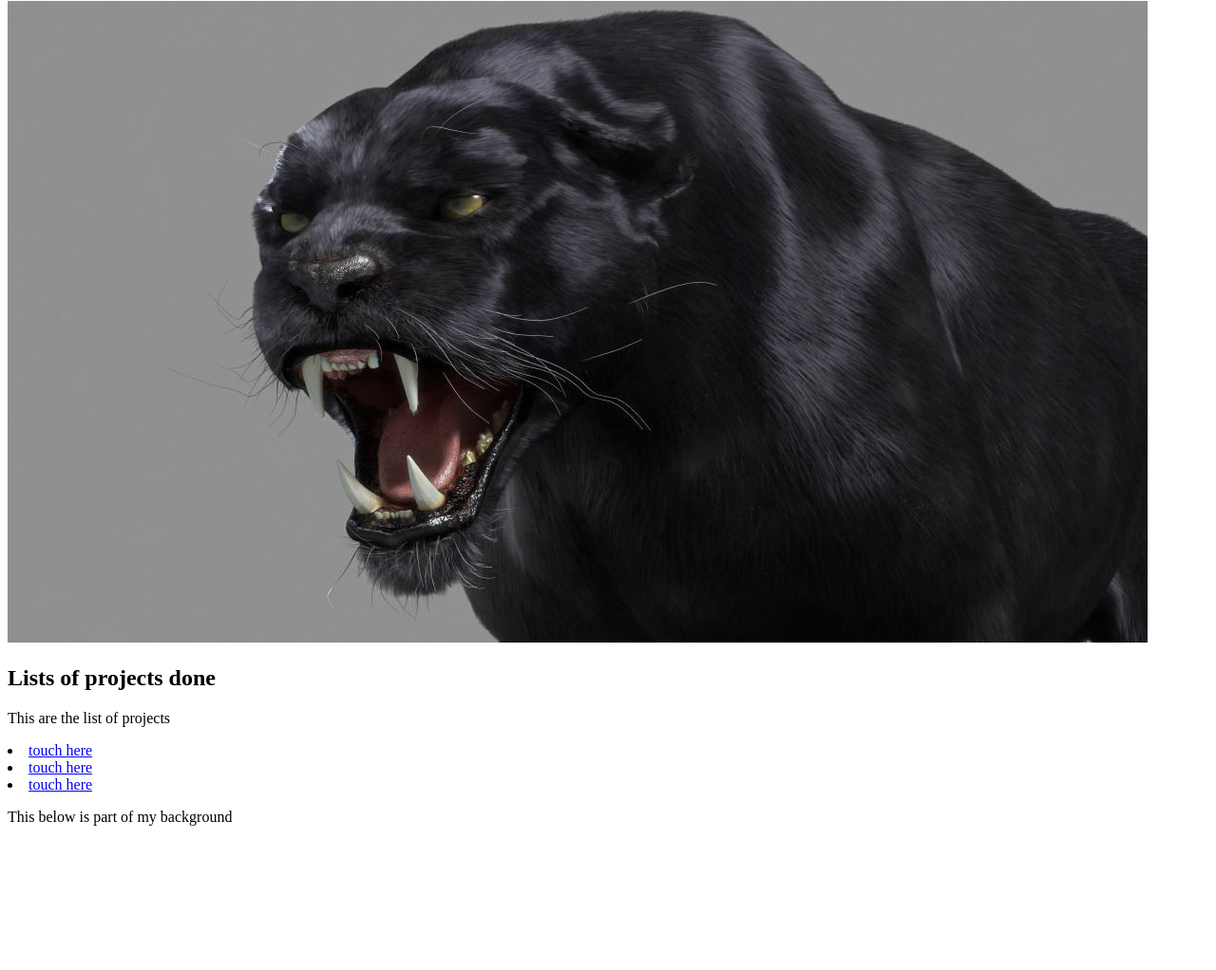
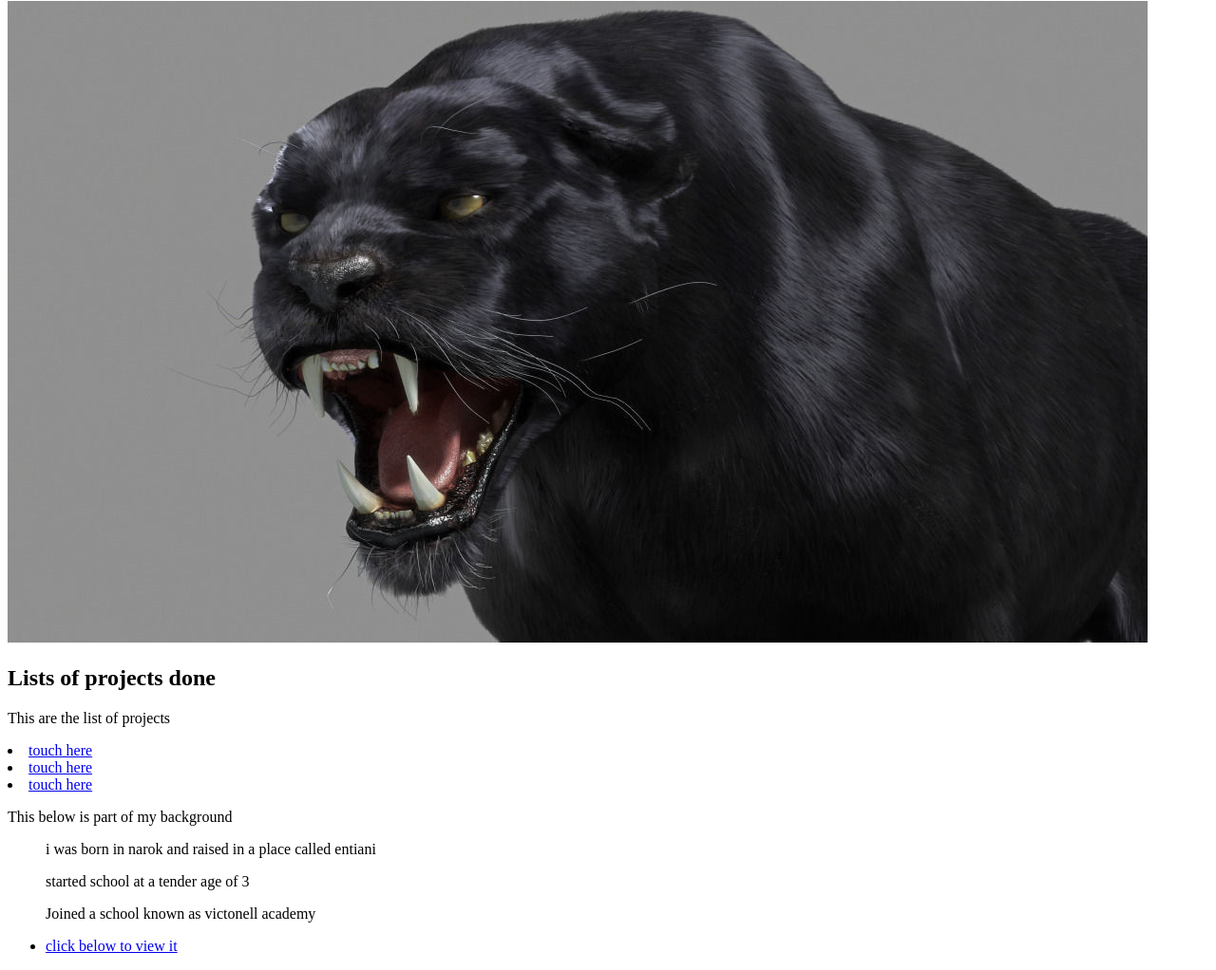
Before and after one commit to parsalunye/lawrence-naeku, a plain HTML site: page index.html in a window 1280 px wide. Shown: the part 79-1101 px from the top of the page at 95% size. Before the commit the page ends 965 px from the top, so only its background shows below. Drawn offline with Linux system fonts and the light colour scheme.

Commit message:
add changes

```diff
--- a/index.html
+++ b/index.html
@@ -12,9 +12,14 @@
     <li><a href="https://github.com/parsalunye/photograher-portfolio.git">touch here</a>
     <li><a href="https://github.com/parsalunye/mangoes.git">touch here</a>
     <li><a href="https://github.com/parsalunye/my-first-website-1.git">touch here</a>
-    <p>This below is part of my background </p>
-     <div class="sidebar">
-      <p>
+    <div class="sidebar">
+      <p>This below is part of my background </p>
+      <ul>
+       <p>i was born in narok and raised in a place called entiani</p>
+       <p>started school at a tender age of 3</p>
+       <p>Joined a school known as victonell academy</p>
+       <li><a href="http://kenyanlife.info/victonell-academy/">click below to view it</a>
+
 
   </body>
 </html>
```
